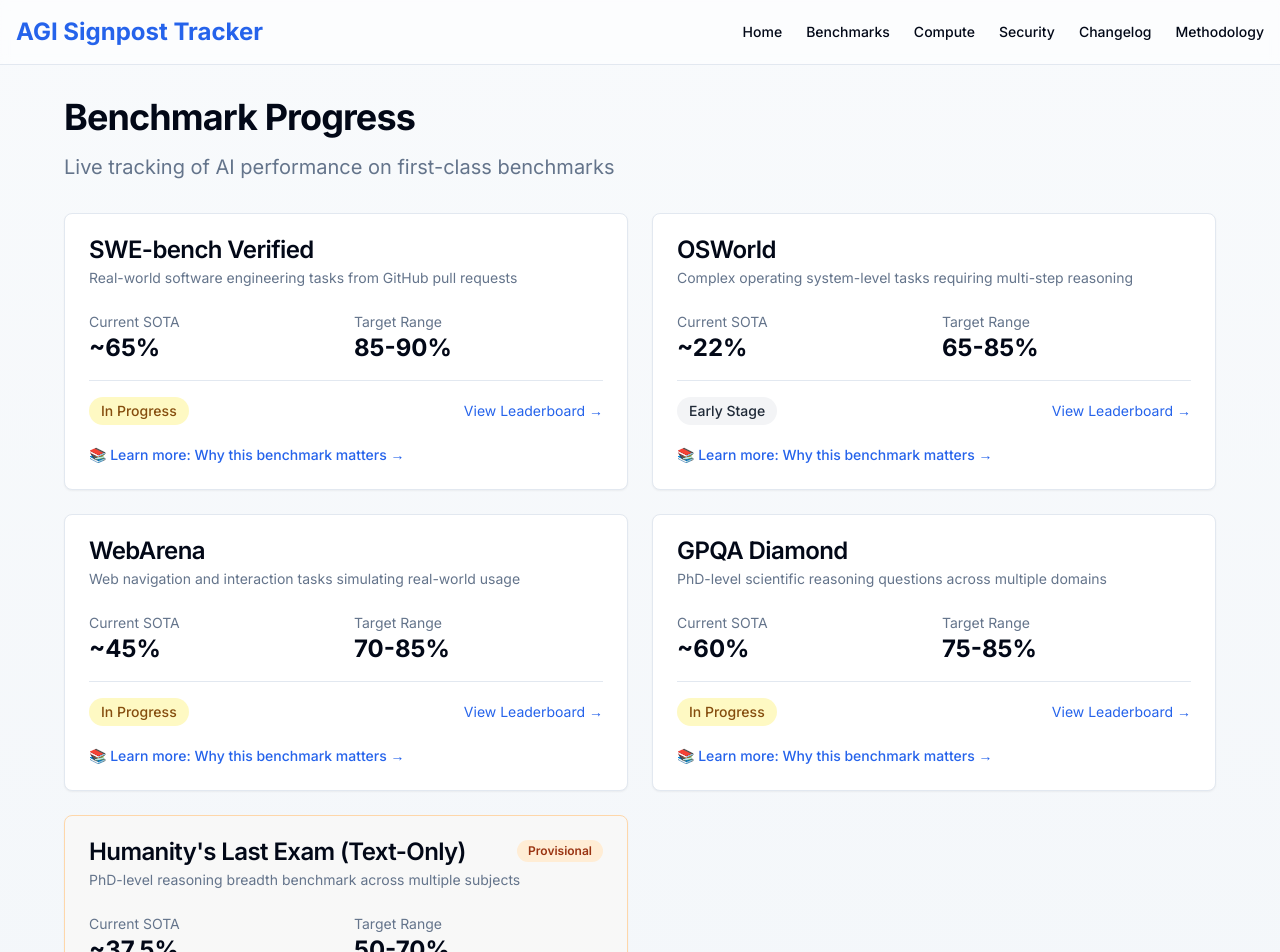
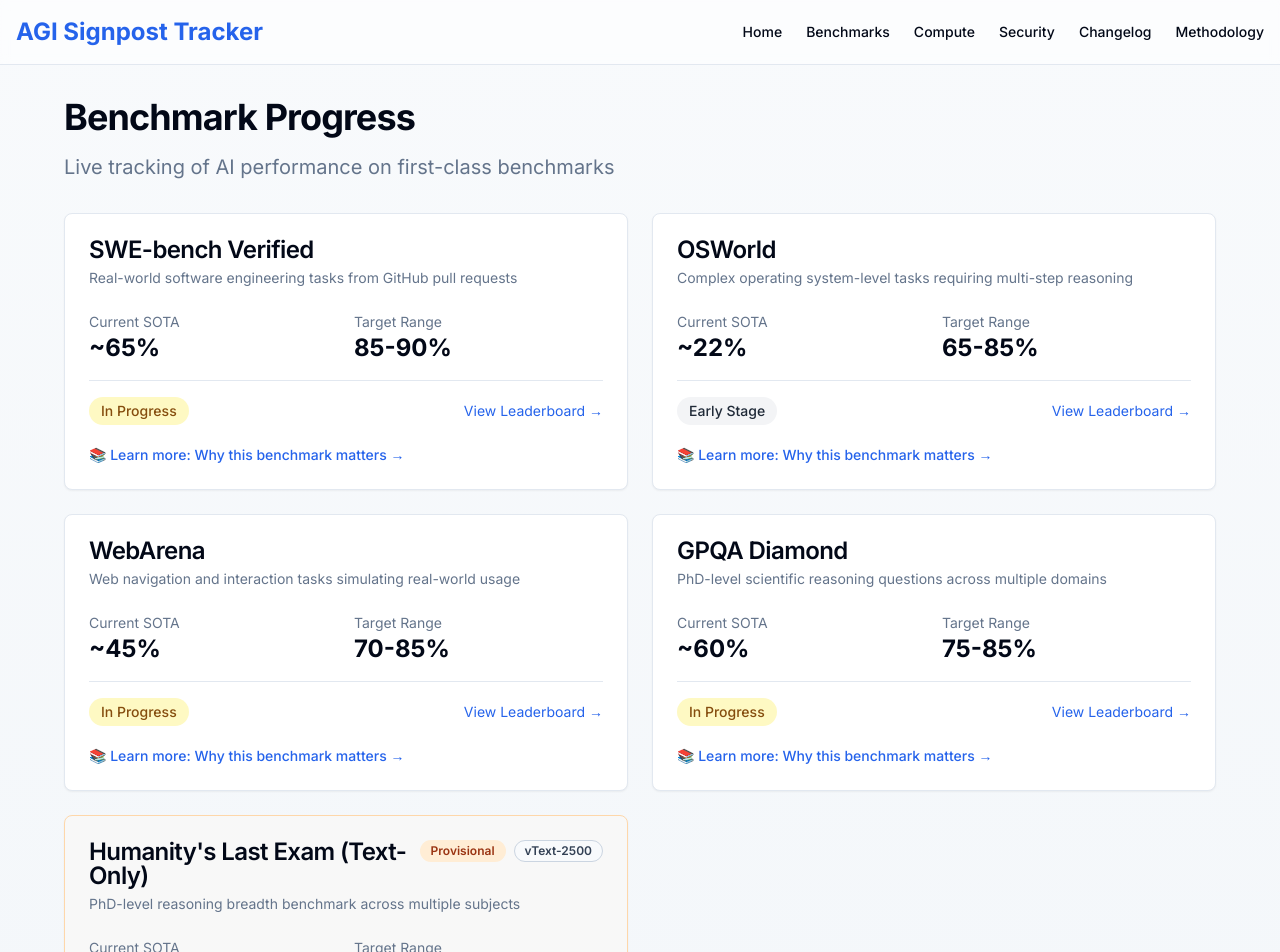
Before and after one commit to hankthevc/AGITracker, a Next.js app in the folder apps/web/: page /benchmarks in a window 1280 px wide. Shown: the top 952 px of the page. Built offline with nearby package versions, Linux system fonts and the light colour scheme.

Commit message:
feat(ui/benchmarks): HLE monitor-only chip, provisional badge, quality tooltip, optional version pill + testids

```diff
--- a/apps/web/app/benchmarks/page.tsx
+++ b/apps/web/app/benchmarks/page.tsx
@@ -52,7 +52,9 @@
       target: '50-70%',
       status: 'Monitor-Only',
       provisional: true,
+      version: 'Text-2500', // Optional version identifier
       qualityNote: 'Note: Bio/Chem subsets have known label-quality issues. Currently B-tier (Provisional) evidence only.',
+      qualityTooltip: 'HLE is tracked as a long-horizon indicator (2026-2028) but does not affect main composite gauges until A-tier evidence becomes available.',
     },
   ]
 
@@ -75,6 +77,7 @@
             <CardHeader>
               <div className="flex items-start justify-between gap-2">
                 <CardTitle className="flex-1">{benchmark.name}</CardTitle>
+                <div className="flex flex-wrap gap-2 items-start">
                   {benchmark.provisional && (
                     <Badge
                       variant="secondary"
@@ -84,6 +87,16 @@
                       Provisional
                     </Badge>
                   )}
+                  {(benchmark as any).version && (
+                    <Badge
+                      variant="outline"
+                      className="bg-slate-50 text-slate-700 border-slate-300"
+                      data-testid="hle-version-pill"
+                    >
+                      v{(benchmark as any).version}
+                    </Badge>
+                  )}
+                </div>
               </div>
               <CardDescription>{benchmark.description}</CardDescription>
             </CardHeader>
@@ -118,13 +131,17 @@
 
               <div className="pt-4 border-t space-y-3">
                 <div className="flex items-center justify-between">
-                  <span className={`text-sm font-medium px-3 py-1 rounded-full ${
+                  <span
+                    className={`text-sm font-medium px-3 py-1 rounded-full ${
                       benchmark.status === 'In Progress'
                         ? 'bg-yellow-100 text-yellow-800'
                         : benchmark.status === 'Monitor-Only'
                         ? 'bg-blue-100 text-blue-800'
                         : 'bg-gray-100 text-gray-800'
-                  }`}>
+                    }`}
+                    data-testid={benchmark.status === 'Monitor-Only' ? 'hle-monitor-only' : undefined}
+                    title={(benchmark as any).qualityTooltip}
+                  >
                     {benchmark.status}
                   </span>
                   <a
```
Also changed, not shown: 1 other file (tests, documents, lock files or other folders). Lines whose indentation alone changed are shown as unchanged.
